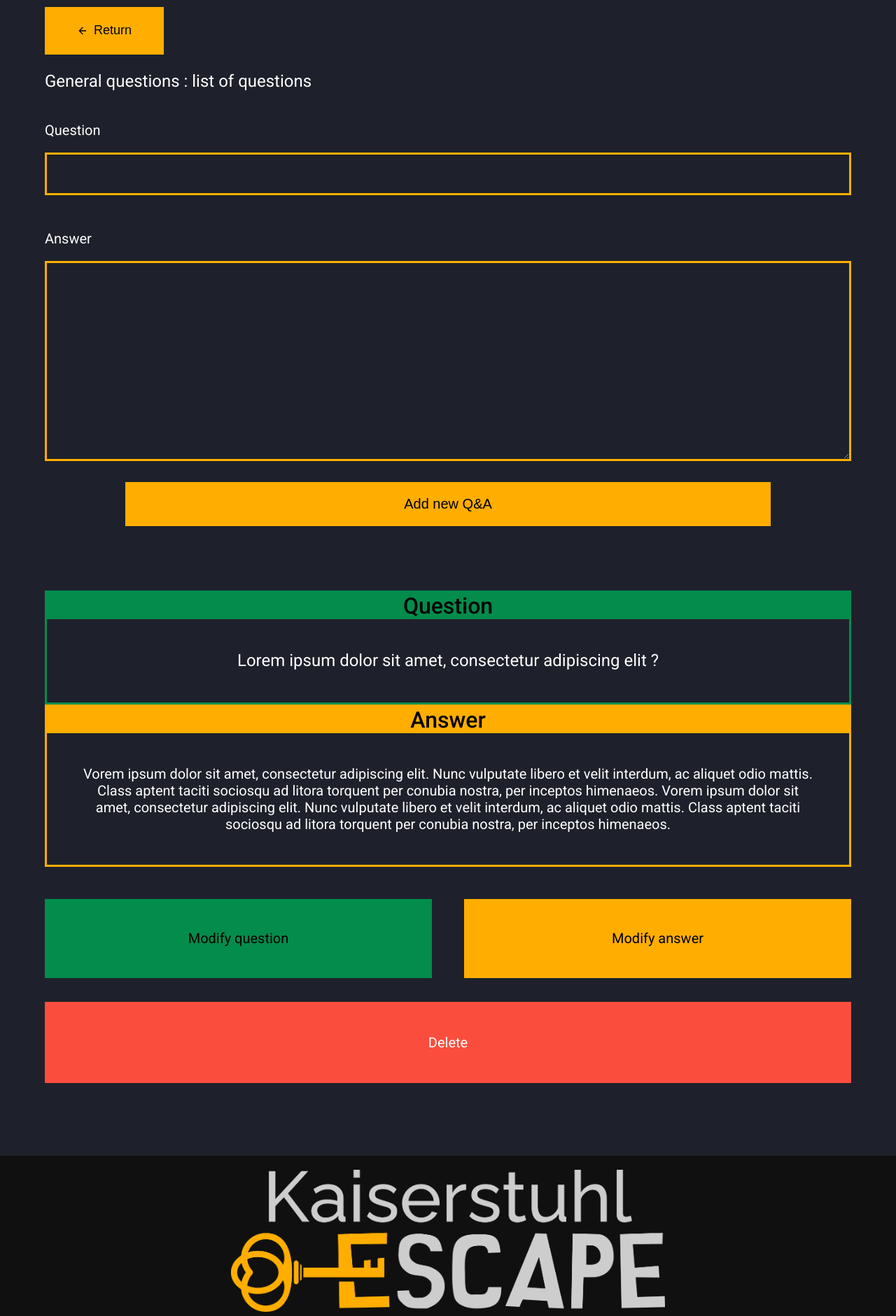
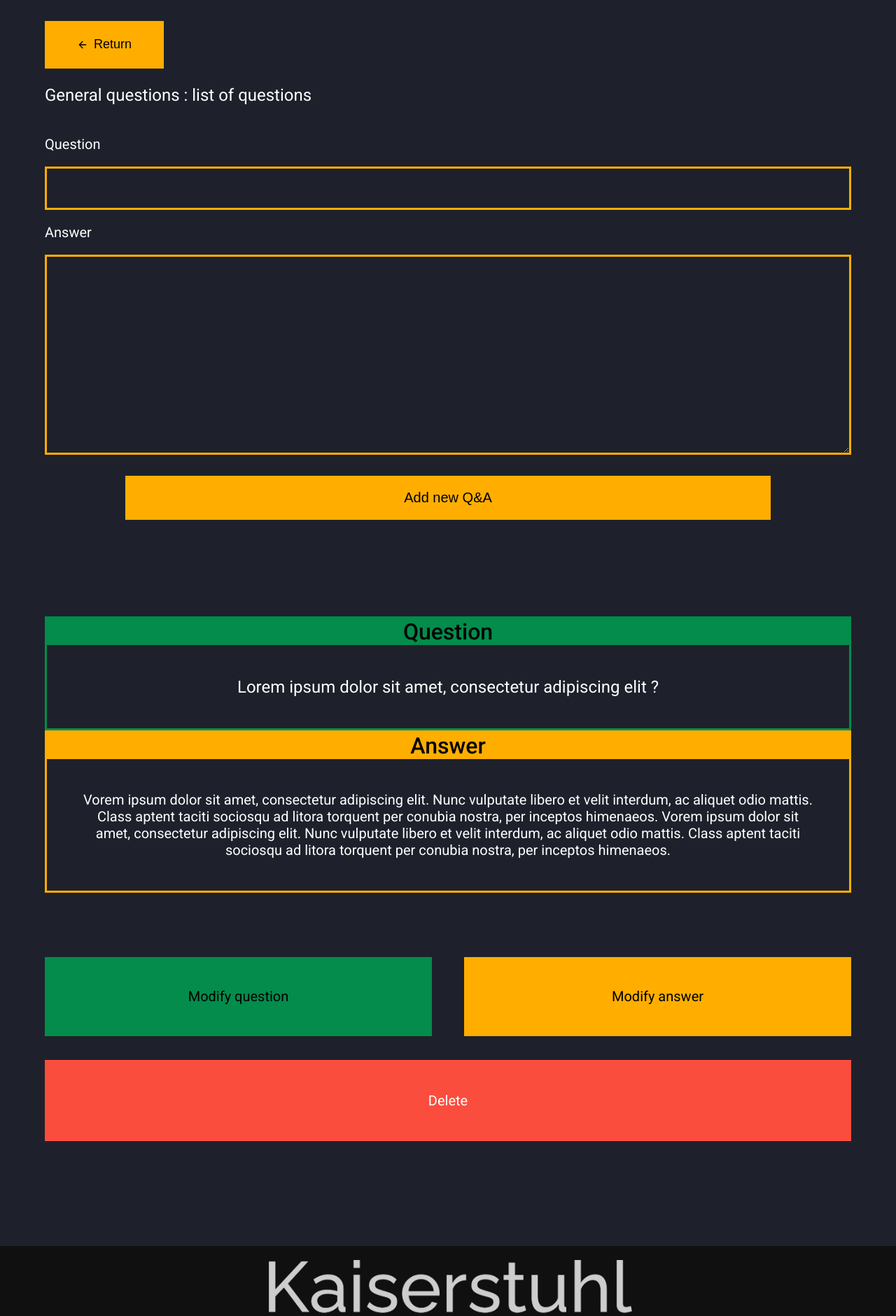
Before and after one commit to MathiasLinux/sae_401_bo, a PHP site: template vue/vueAdminQAndAQuestions.php in a window 1280 px wide. Shown: the part 151-2032 px from the top of the page at 70% size. Run offline with PHP 8.4, Linux system fonts and the light colour scheme; the template is opened without the code that fills it, so the values that code supplies are empty.

Commit message:
Admin : page Q&A
Modifications de style mineures

```diff
--- a/styles/style.css
+++ b/styles/style.css
@@ -690,7 +690,7 @@ footer a {
     color: white;
     padding: 20px;
     width: 80%;
-    margin-bottom: 30px;
+    /* margin-bottom: 30px; */
 }
 
 .titleAdminQAndA {
@@ -762,6 +762,7 @@ a>button.returnAdmin{
     font-size: 18px;
     background-color: var(--yellow);
     padding: 2% 4%;
+    margin-top: 30px;
     border: none;
 }
 
@@ -774,7 +775,7 @@ textarea.addTitle{
 }
 
 .listQandA{
-    margin: 8% 0%;
+    margin: 12% 0%;
 }
 
 .oneQandA>div>div{
@@ -823,7 +824,7 @@ textarea.addTitle{
 }
 
 .buttonsQandAQuestions{
-    margin: 4% 0%;
+    margin: 8% 0%;
     gap: 4%;
 }
 
@@ -845,11 +846,14 @@ textarea.addTitle{
 
 .formAdmin>label>input[type=text],
 .formAdmin>label>textarea{
-    width:auto;
+    font-family: 'Roboto', sans-serif;
+    font-size: 14px;
+    width: auto;
 }
 
 .formAdmin>input[type=submit]{
     padding: 20px 0%;
     text-align: center;
     margin: 0% 10%;
+    margin-top: 30px;
 }
--- a/vue/vueAdminQAndA.php
+++ b/vue/vueAdminQAndA.php
@@ -1,6 +1,6 @@
 <h2 class="titleUnderline">Q&A</h2>
 <h3 class="adminQandA">List of title</h3>
-<form class="formAdmin" action="#">
+<form class="formAdmin" action="#" method="post">
     <label>
         <p class="titleAdminQAndA">New Title</p>
         <input class="addTitle" type="text" name="title" id="title">
--- a/vue/vueAdminQAndAQuestions.php
+++ b/vue/vueAdminQAndAQuestions.php
@@ -1,6 +1,6 @@
 <a href="index.php?action=admin&page=qAndA"><button class="returnAdmin"><svg xmlns="http://www.w3.org/2000/svg" width="16" height="16" viewBox="0 0 24 24" fill="none" stroke="#000" stroke-width="2" stroke-linecap="round" stroke-linejoin="round"><path d="M19 12H6M12 5l-7 7 7 7"/></svg>Return</button></a>
 <h3 class="adminQandA">General questions : list of questions</h3>
-<form class="formAdmin" action="#">
+<form class="formAdmin" action="#" method="post">
     <label>
         <p class="titleAdminQAndA">Question</p>
         <input class="addTitle" type="text" name="question" id="question">
```
